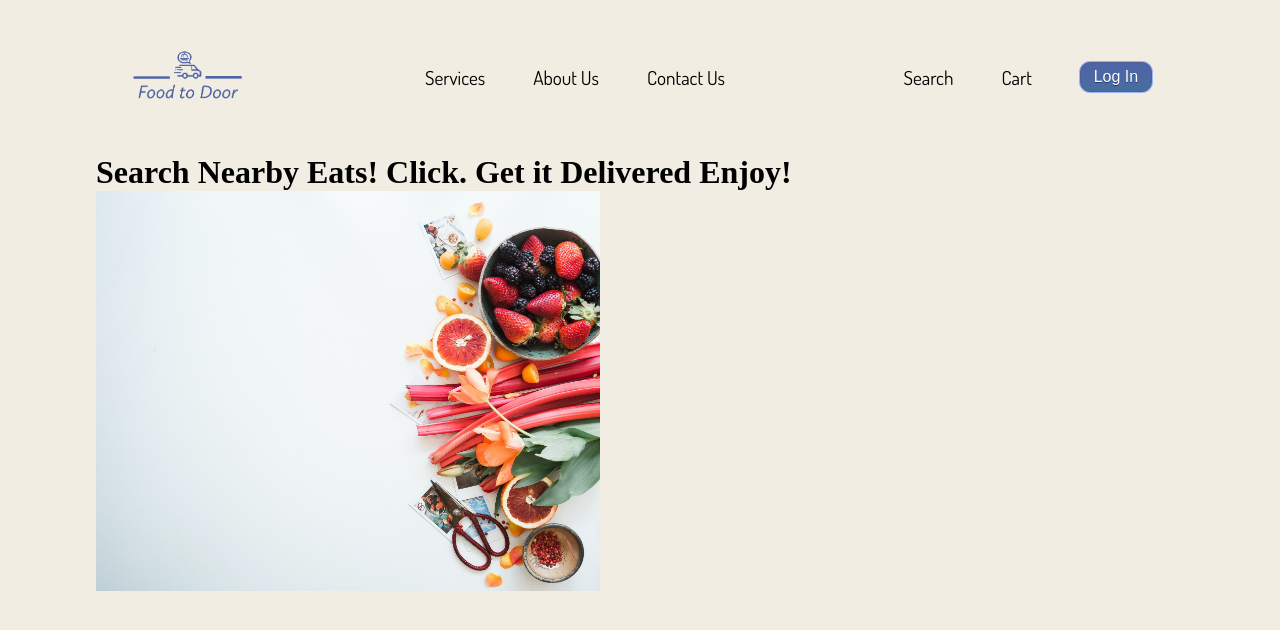
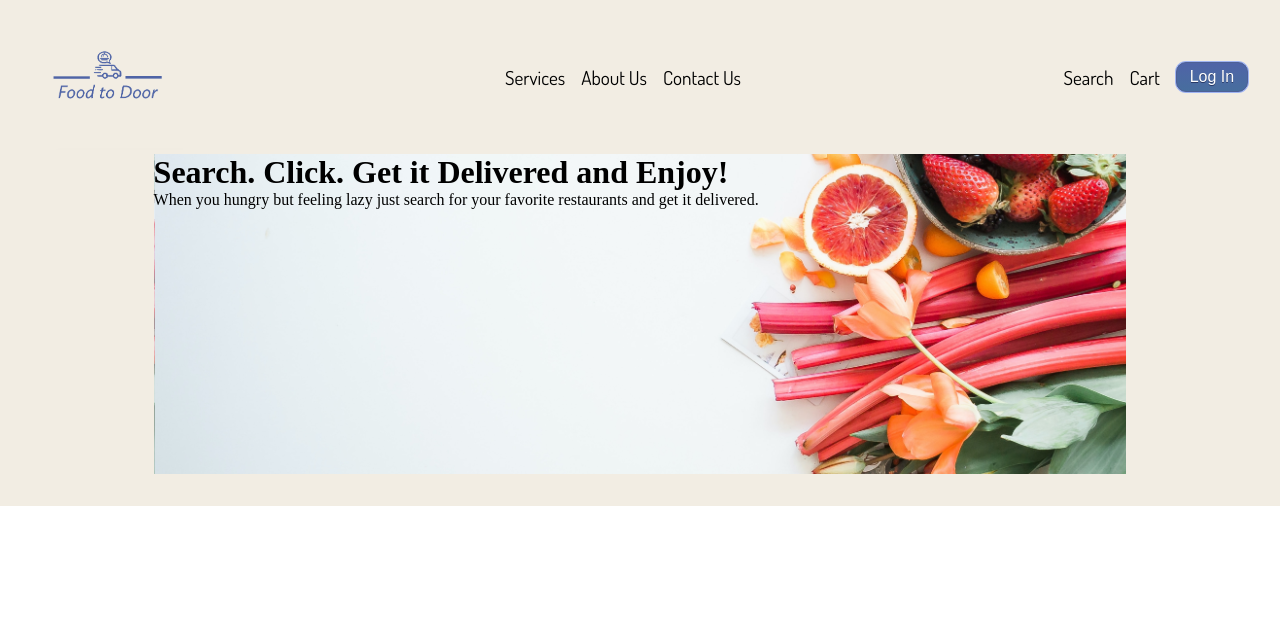
Before and after one commit to moisesg526/food-to-door, a React (Create React App) app: page / in a window 1280 px wide. Shown: the top 630 px of the page. Built offline with nearby package versions, Linux system fonts and the light colour scheme.

Commit message:
Added content to the body component adjusted the background size and image

```diff
--- a/src/components/body.js
+++ b/src/components/body.js
@@ -1,10 +1,13 @@
-import fruitsImg from "../images/fruits.jpg";
+import "../css/body.css";
 
 function Body() {
   return (
     <div className="body">
-      <h1>Search Nearby Eats! Click. Get it Delivered Enjoy! </h1>
-      <img src={fruitsImg} alt="fruits img" height={400}/>
+      <h1>Search. Click. Get it Delivered and Enjoy! </h1>
+      <p>
+        When you hungry but feeling lazy just search for your favorite
+        restaurants and get it delivered.
+      </p>
     </div>
   );
 }
--- a/src/css/app.css
+++ b/src/css/app.css
@@ -1,7 +1,8 @@
 * {
   margin: 0;
+}
+
+.app-components {
   background-color: #f2ede3;
-  padding: 0 1rem;
+  padding: 0 2rem 2rem;
 }
-.app-components {
-}
--- /dev/null
+++ b/src/css/body.css
@@ -0,0 +1,9 @@
+.body {
+    max-width: 80%;
+    min-height: 20em;
+    background-image: url(../images/fruits.jpg);
+    background-size: cover;
+    background-position: center;
+    text-align: left;
+    margin: auto;
+}
```
